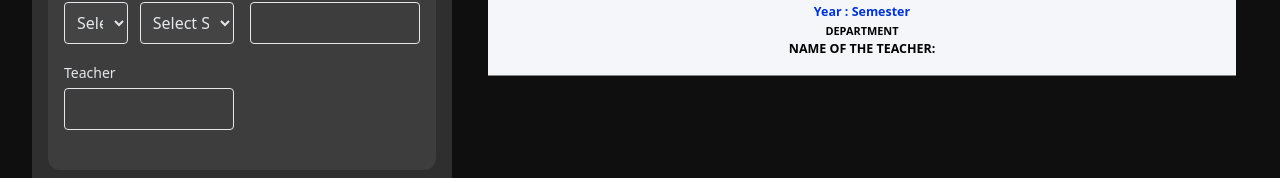
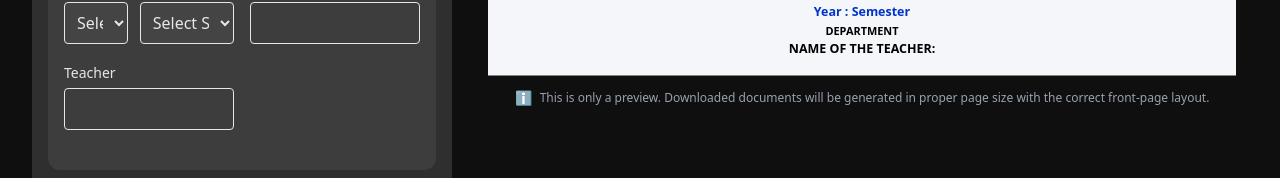
Before and after one commit to dipannitasharma/front-page-generator, a React (Vite) app: page / in a window 1280 px wide. Shown: the part 477-655 px from the top of the page. Built offline with nearby package versions, Linux system fonts and the light colour scheme.

Commit message:
preview note

```diff
--- a/src/pages/Home.jsx
+++ b/src/pages/Home.jsx
@@ -155,8 +155,9 @@ const Home = () => {
   className="
     flex-1
     flex
-              justify-center
-              items-start
+    flex-col
+    justify-start
+    items-center
     overflow-auto
     bg-[#0F0F0F]
     mt-4 lg:mt-0
@@ -185,7 +186,33 @@ const Home = () => {
       )}
     </div>
   </div>
+
+  {/* ================= PREVIEW NOTE ================= */}
+
+<div
+  className="
+    mt-3
+    flex
+    items-center
+    justify-center
+    gap-2
+    text-xs
+    text-gray-400
+    px-4
+    leading-relaxed
+    text-center
+  "
+>
+  <span className="text-sm ">ℹ️</span>
+
+  <span>
+    This is only a preview. Downloaded documents will be generated in proper
+    page size with the correct front-page layout.
+  </span>
 </div>
+
+</div>
+
                 </div>
             </div>
         </div>
```
Lines whose indentation alone changed are shown as unchanged.
